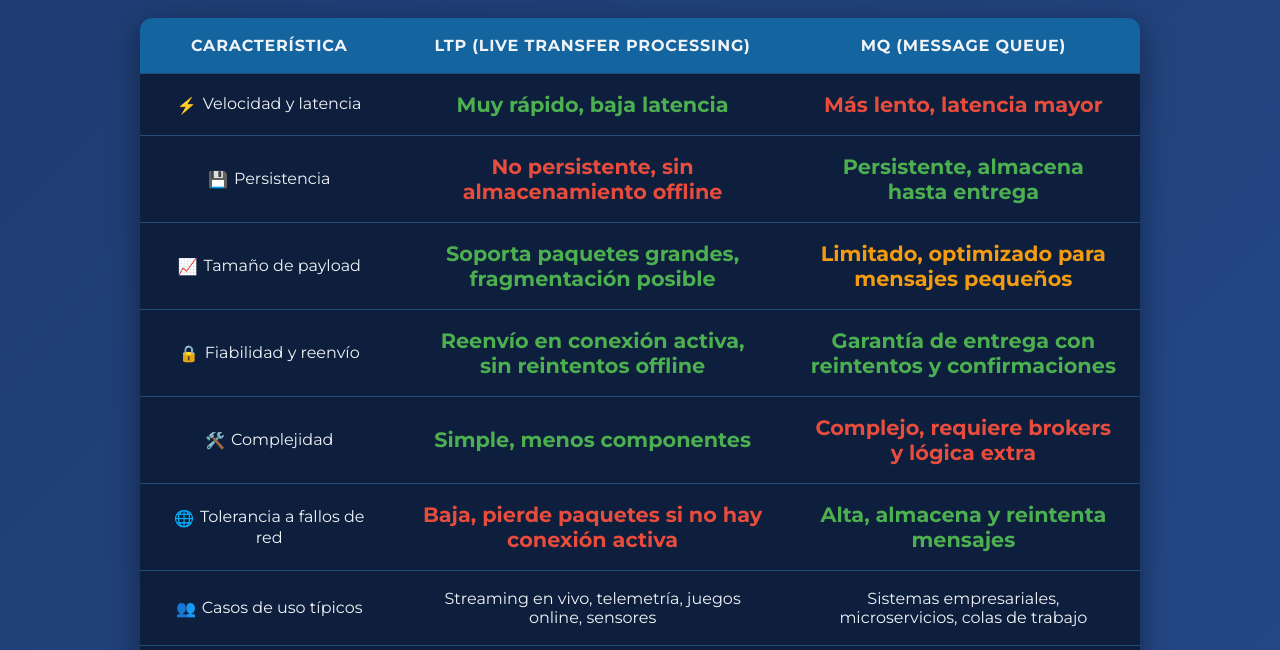
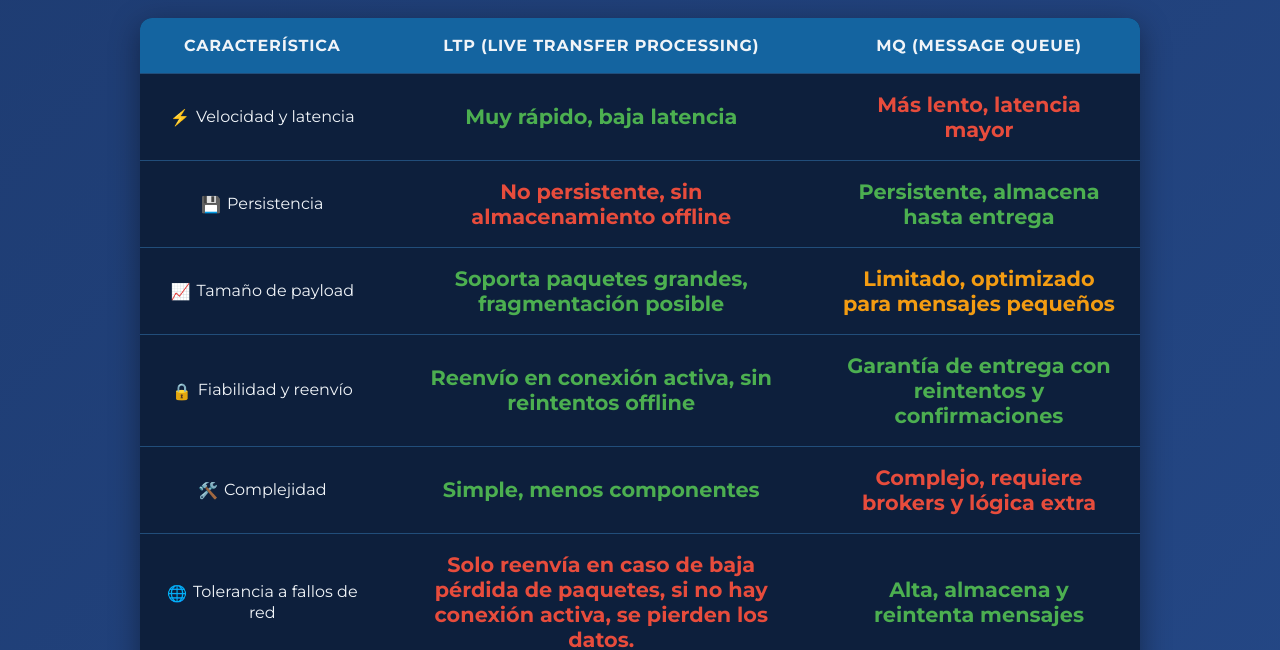
Before and after one commit to ZDerkzx/LTPvsMQ, a plain HTML site: page index.html in a window 1280 px wide. Shown: the part 150-800 px from the top of the page. Drawn offline with Linux system fonts and the light colour scheme.

Commit message:
Update index.html

```diff
--- a/index.html
+++ b/index.html
@@ -168,7 +168,7 @@
     </tr>
     <tr>
       <td><span class="icon icon-network"></span>Tolerancia a fallos de red</td>
-      <td class="cross">Baja, pierde paquetes si no hay conexión activa</td>
+      <td class="cross">Solo reenvía en caso de baja pérdida de paquetes, si no hay conexión activa, se pierden los datos.</td>
       <td class="check">Alta, almacena y reintenta mensajes</td>
     </tr>
     <tr>
```
